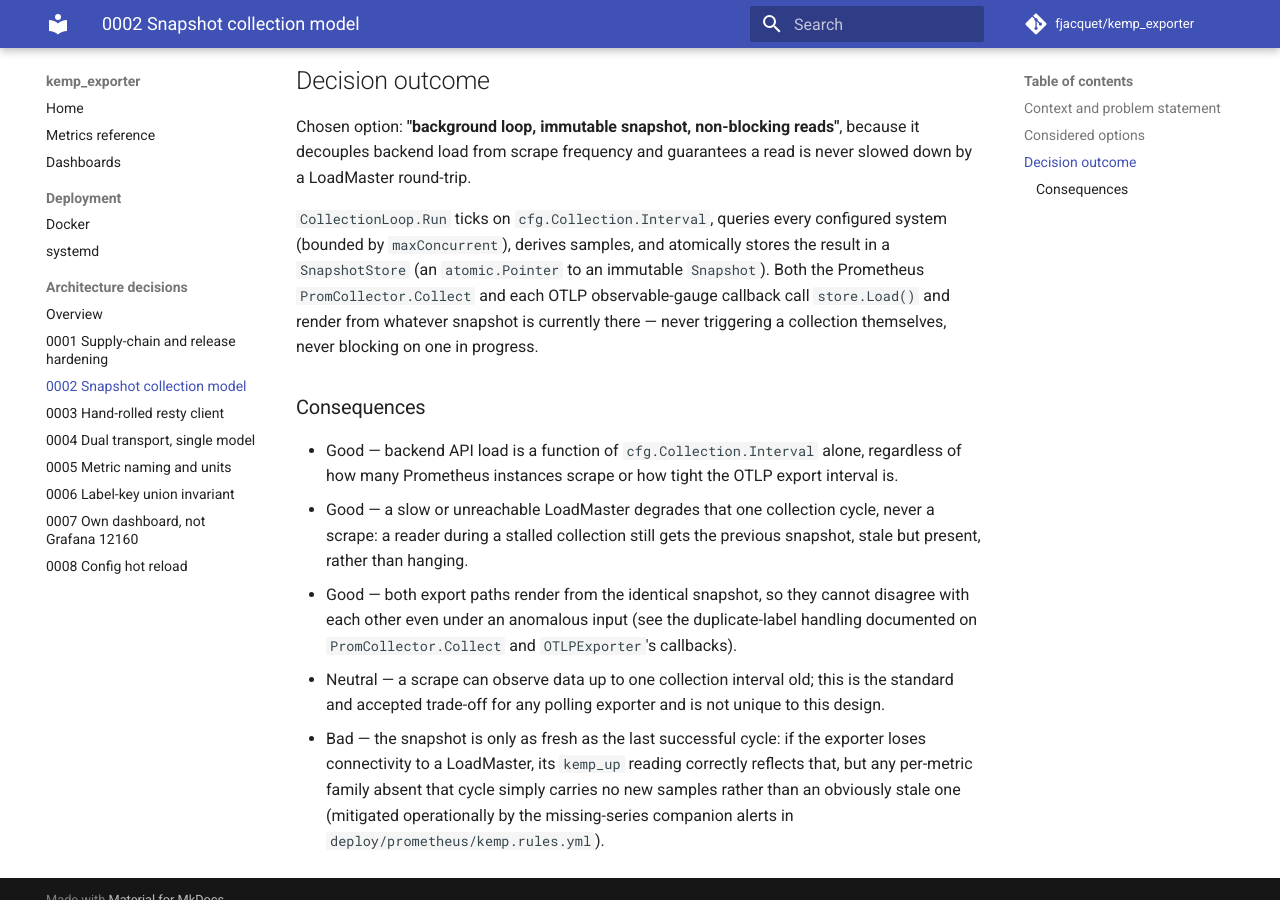
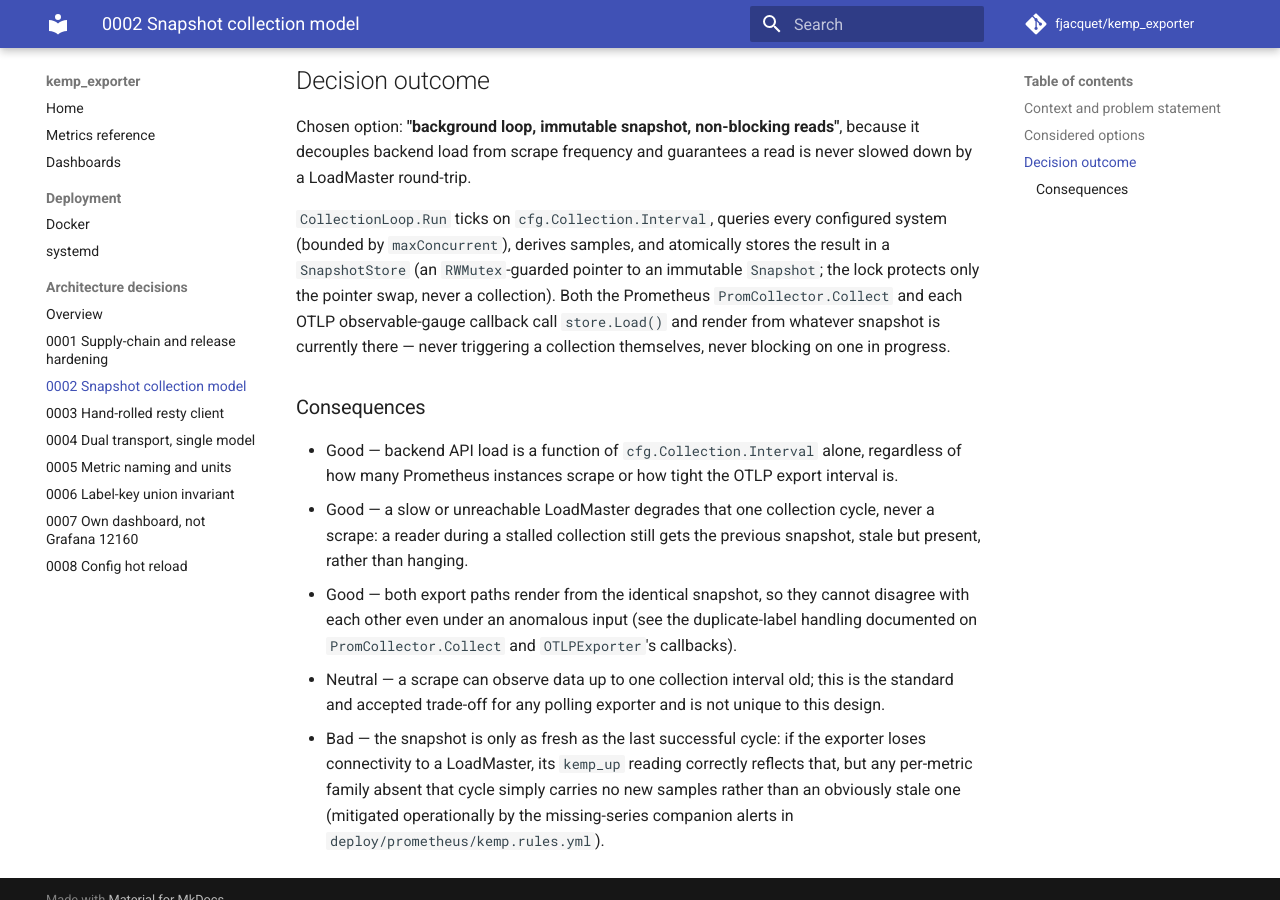
Before and after one commit to fjacquet/kemp_exporter, an MkDocs documentation site: the page built from docs/adr/0002-snapshot-collection-model.md, in a window 1280 px wide and 900 px high, scrolled down 755 px. Built offline with MkDocs 1.6.1 and Material for MkDocs 9.7.7, drawn with Linux system fonts in a browser that asks for light colours; comment, search, counter and statistics services are not loaded.

Commit message:
docs: correct SnapshotStore mechanism from atomic.Pointer to RWMutex
ADR 0002 and CLAUDE.md both named SnapshotStore's mechanism as an atomic.Pointer.
internal/kemp/snapshot.go uses a sync.RWMutex-guarded pointer instead. The
behavioural claims built on it are unaffected and remain true — readers never
block the collection loop, and backend load tracks the collection interval rather
than the scraper count — but a reader who went looking for atomic.Pointer would
not find it, and would have to re-derive the concurrency story from scratch.

mkdocs build --strict still passes.

Co-Authored-By: Claude Opus 5 (1M context) <noreply@anthropic.com>
Claude-Session: https://claude.ai/code/session_01T5H5oQZLRDoaGtrVXGfqLh

```diff
--- a/docs/adr/0002-snapshot-collection-model.md
+++ b/docs/adr/0002-snapshot-collection-model.md
@@ -31,7 +31,8 @@ slowed down by a LoadMaster round-trip.
 
 `CollectionLoop.Run` ticks on `cfg.Collection.Interval`, queries every configured
 system (bounded by `maxConcurrent`), derives samples, and atomically stores the
-result in a `SnapshotStore` (an `atomic.Pointer` to an immutable `Snapshot`). Both
+result in a `SnapshotStore` (an `RWMutex`-guarded pointer to an immutable
+`Snapshot`; the lock protects only the pointer swap, never a collection). Both
 the Prometheus `PromCollector.Collect` and each OTLP observable-gauge callback call
 `store.Load()` and render from whatever snapshot is currently there — never
 triggering a collection themselves, never blocking on one in progress.
```
Also changed, not shown: CLAUDE.md (+2 -2 lines).
